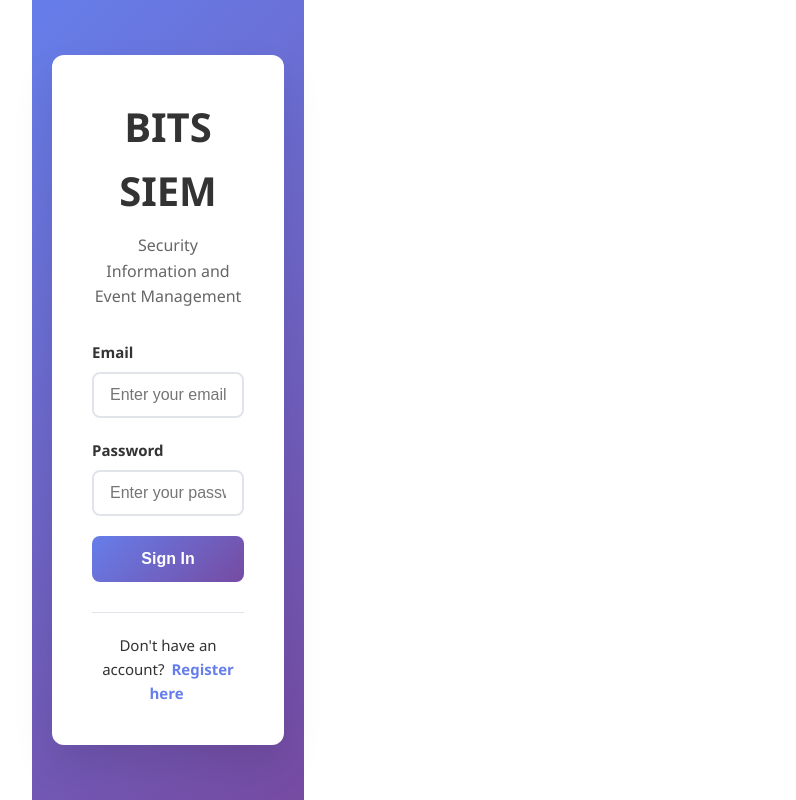
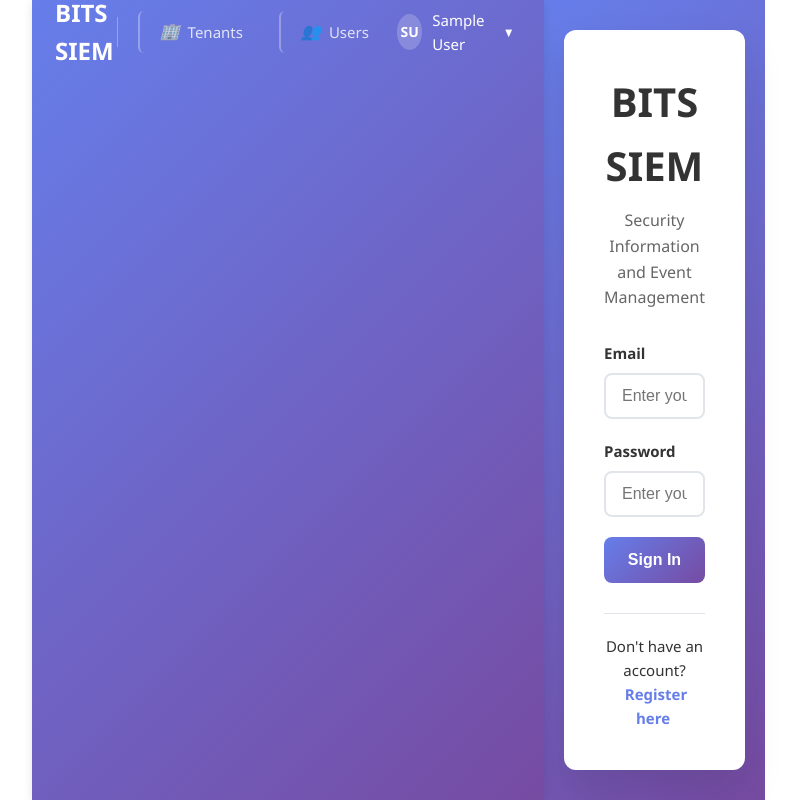
Before and after one commit to ashisays/BITS-SIEM, a Vue app in the folder dashboard/: page /login in a window 1280 px wide. Shown: the whole page, without its empty margins (32-828 px from the left). Built offline with nearby package versions, Linux system fonts and the light colour scheme; sample sign-in values are in the browser's storage.

Commit message:
feat: implement auth management with session tracking and tenant-based access control

```diff
--- a/dashboard/src/App.vue
+++ b/dashboard/src/App.vue
@@ -1,10 +1,23 @@
 <script setup>
-// Main app component - uses router for navigation
+import { onMounted } from 'vue'
+import NavBar from './components/NavBar.vue'
+import { useAuth } from './composables/useAuth'
+
+const { initializeAuth, checkSessionExpiry } = useAuth()
+
+// Initialize authentication on app startup
+onMounted(() => {
+  initializeAuth()
+  checkSessionExpiry()
+})
 </script>
 
 <template>
   <div id="app">
-    <router-view />
+    <NavBar />
+    <main class="main-content">
+      <router-view />
+    </main>
   </div>
 </template>
 
@@ -84,4 +97,17 @@ body {
 .mb-2 { margin-bottom: 0.5rem; }
 .mb-3 { margin-bottom: 1rem; }
 .mb-4 { margin-bottom: 1.5rem; }
+
+/* Main content layout */
+.main-content {
+  min-height: calc(100vh - 64px); /* Subtract navbar height */
+  background-color: #f8f9fa;
+}
+
+/* Override for login/register pages */
+.main-content:has(.login-container),
+.main-content:has(.register-container) {
+  min-height: 100vh;
+  background: transparent;
+}
 </style>
--- a/dashboard/src/components/Login.vue
+++ b/dashboard/src/components/Login.vue
@@ -58,8 +58,10 @@
 <script setup>
 import { ref, onMounted } from 'vue'
 import { useRouter } from 'vue-router'
+import { useAuth } from '../composables/useAuth'
 
 const router = useRouter()
+const { setAuth, clearAuth } = useAuth()
 
 const credentials = ref({
   email: '',
@@ -119,10 +121,8 @@ const handleLogin = async () => {
     if (response.ok) {
       const data = await response.json()
 
-      // Store authentication data
-      localStorage.setItem('jwt', data.token)
-      localStorage.setItem('user', JSON.stringify(data.user))
-      localStorage.setItem('currentTenantId', credentials.value.tenantId)
+      // Use auth composable to manage session
+      setAuth(data.token, data.user, credentials.value.tenantId)
 
       // Redirect to tenant dashboard
       router.push(`/tenant/${credentials.value.tenantId}/dashboard`)
@@ -144,9 +144,7 @@ const handleLogin = async () => {
         role: credentials.value.email.includes('admin') ? 'admin' : 'user'
       }
 
-      localStorage.setItem('jwt', 'mock-jwt-token')
-      localStorage.setItem('user', JSON.stringify(mockUser))
-      localStorage.setItem('currentTenantId', mockUser.tenantId)
+      setAuth('mock-jwt-token', mockUser, mockUser.tenantId)
 
       router.push(`/tenant/${mockUser.tenantId}/dashboard`)
     }
@@ -164,9 +162,7 @@ const emailChanged = () => {
 
 onMounted(() => {
   // Clear any existing auth data
-  localStorage.removeItem('jwt')
-  localStorage.removeItem('user')
-  localStorage.removeItem('currentTenantId')
+  clearAuth()
 })
 </script>
 
--- /dev/null
+++ b/dashboard/src/composables/useAuth.js
@@ -0,0 +1,189 @@
+import { ref, computed, watch } from 'vue'
+import { useRouter } from 'vue-router'
+
+// Global auth state
+const isAuthenticated = ref(false)
+const user = ref(null)
+const currentTenantId = ref(null)
+
+// Initialize auth state from localStorage
+const initializeAuth = () => {
+  const token = localStorage.getItem('jwt')
+  const userStr = localStorage.getItem('user')
+  const tenantId = localStorage.getItem('currentTenantId')
+
+  if (token && userStr) {
+    try {
+      isAuthenticated.value = true
+      user.value = JSON.parse(userStr)
+      currentTenantId.value = tenantId
+    } catch (error) {
+      console.error('Error parsing user data:', error)
+      clearAuth()
+    }
+  } else {
+    clearAuth()
+  }
+}
+
+// Clear auth state
+const clearAuth = () => {
+  isAuthenticated.value = false
+  user.value = null
+  currentTenantId.value = null
+  localStorage.removeItem('jwt')
+  localStorage.removeItem('user')
+  localStorage.removeItem('currentTenantId')
+}
+
+// Set auth state
+const setAuth = (token, userData, tenantId = null) => {
+  localStorage.setItem('jwt', token)
+  localStorage.setItem('user', JSON.stringify(userData))
+
+  if (tenantId) {
+    localStorage.setItem('currentTenantId', tenantId)
+    currentTenantId.value = tenantId
+  }
+
+  isAuthenticated.value = true
+  user.value = userData
+}
+
+// Update current tenant
+const setCurrentTenant = (tenantId) => {
+  currentTenantId.value = tenantId
+  localStorage.setItem('currentTenantId', tenantId)
+}
+
+// Check if user has access to tenant
+const hasAccessToTenant = (tenantId) => {
+  if (!user.value) return false
+
+  // Admin has access to all tenants
+  if (user.value.role === 'admin' || user.value.roles?.includes('admin')) {
+    return true
+  }
+
+  // Check if user belongs to this tenant
+  return user.value.tenantId === tenantId ||
+         user.value.tenants?.includes(tenantId) ||
+         user.value.accessibleTenants?.includes(tenantId)
+}
+
+// Check if user is admin
+const isAdmin = computed(() => {
+  return user.value?.role === 'admin' || user.value?.roles?.includes('admin')
+})
+
+// Get user's accessible tenants
+const getUserTenants = () => {
+  if (!user.value) return []
+
+  // For admin users, return all tenants (this would come from API in real app)
+  if (isAdmin.value) {
+    return [
+      { id: 'acme-corp', name: 'Acme Corporation' },
+      { id: 'beta-industries', name: 'Beta Industries' }
+    ]
+  }
+
+  // For regular users, return their assigned tenants
+  return user.value.tenants || [
+    { id: user.value.tenantId, name: user.value.tenantName || user.value.tenantId }
+  ]
+}
+
+// Session timeout handling
+let sessionTimer = null
+const SESSION_TIMEOUT = 30 * 60 * 1000 // 30 minutes
+
+const resetSessionTimer = () => {
+  if (sessionTimer) clearTimeout(sessionTimer)
+
+  if (isAuthenticated.value) {
+    sessionTimer = setTimeout(() => {
+      console.warn('Session expired')
+      logout()
+    }, SESSION_TIMEOUT)
+  }
+}
+
+// Logout function
+const logout = () => {
+  clearAuth()
+  if (sessionTimer) clearTimeout(sessionTimer)
+
+  // Redirect to login
+  const router = useRouter()
+  router.push('/login')
+}
+
+// Activity tracking for session management
+const trackActivity = () => {
+  if (isAuthenticated.value) {
+    resetSessionTimer()
+    // Update last activity timestamp
+    localStorage.setItem('lastActivity', Date.now().toString())
+  }
+}
+
+// Check for session expiry on page load
+const checkSessionExpiry = () => {
+  const lastActivity = localStorage.getItem('lastActivity')
+  if (lastActivity) {
+    const elapsed = Date.now() - parseInt(lastActivity)
+    if (elapsed > SESSION_TIMEOUT) {
+      console.warn('Session expired due to inactivity')
+      clearAuth()
+      return false
+    }
+  }
+  return true
+}
+
+// Watch for auth changes to manage session timer
+watch(isAuthenticated, (newValue) => {
+  if (newValue) {
+    resetSessionTimer()
+  } else {
+    if (sessionTimer) clearTimeout(sessionTimer)
+  }
+})
+
+// Track user activity
+if (typeof window !== 'undefined') {
+  const activityEvents = ['mousedown', 'mousemove', 'keypress', 'scroll', 'touchstart']
+  activityEvents.forEach(event => {
+    document.addEventListener(event, trackActivity, { passive: true })
+  })
+}
+
+// Main composable function
+export function useAuth() {
+  // Initialize on first use
+  if (!isAuthenticated.value && !user.value) {
+    initializeAuth()
+    checkSessionExpiry()
+  }
+
+  return {
+    // State
+    isAuthenticated: computed(() => isAuthenticated.value),
+    user: computed(() => user.value),
+    currentTenantId: computed(() => currentTenantId.value),
+    isAdmin,
+
+    // Methods
+    setAuth,
+    clearAuth,
+    logout,
+    setCurrentTenant,
+    hasAccessToTenant,
+    getUserTenants,
+    initializeAuth,
+    checkSessionExpiry,
+    trackActivity,
+    resetSessionTimer
+  }
+}
--- a/dashboard/src/views/Dashboard.vue
+++ b/dashboard/src/views/Dashboard.vue
@@ -1,14 +1,204 @@
 <template>
   <div class="dashboard">
-    <h1>Tenant Dashboard</h1>
-    <SourceConfig />
-    <Notifications />
-    <DiagnosisReports />
+    <div class="dashboard-header">
+      <div class="container">
+        <h1>{{ currentTenant?.name || 'Tenant' }} Dashboard</h1>
+        <p class="dashboard-subtitle">Security Information and Event Management</p>
+      </div>
+    </div>
+
+    <div class="dashboard-content">
+      <div class="container">
+        <div class="dashboard-grid">
+          <div class="dashboard-card">
+            <h2>📊 Quick Stats</h2>
+            <div class="stats-grid">
+              <div class="stat-item">
+                <span class="stat-number">{{ stats.totalEvents }}</span>
+                <span class="stat-label">Total Events</span>
+              </div>
+              <div class="stat-item">
+                <span class="stat-number">{{ stats.activeSources }}</span>
+                <span class="stat-label">Active Sources</span>
+              </div>
+              <div class="stat-item">
+                <span class="stat-number">{{ stats.alerts }}</span>
+                <span class="stat-label">Alerts</span>
+              </div>
+              <div class="stat-item">
+                <span class="stat-number">{{ stats.uptime }}</span>
+                <span class="stat-label">Uptime</span>
+              </div>
+            </div>
+          </div>
+
+          <div class="dashboard-section">
+            <SourceConfig />
+          </div>
+
+          <div class="dashboard-section">
+            <Notifications />
+          </div>
+
+          <div class="dashboard-section">
+            <DiagnosisReports />
+          </div>
+        </div>
+      </div>
+    </div>
   </div>
 </template>
 
 <script setup>
+import { ref, computed, onMounted } from 'vue'
+import { useRoute } from 'vue-router'
+import { useAuth } from '../composables/useAuth'
 import SourceConfig from '../components/SourceConfig.vue'
 import Notifications from '../components/Notifications.vue'
 import DiagnosisReports from '../components/DiagnosisReports.vue'
+
+const route = useRoute()
+const { user, currentTenantId } = useAuth()
+
+const stats = ref({
+  totalEvents: '12.4K',
+  activeSources: '8',
+  alerts: '3',
+  uptime: '99.9%'
+})
+
+const currentTenant = computed(() => {
+  const tenantId = route.params.tenantId || currentTenantId.value
+  if (!tenantId) return null
+
+  // Mock tenant data - in real app this would come from API/store
+  const tenants = {
+    'acme-corp': { id: 'acme-corp', name: 'Acme Corporation' },
+    'beta-industries': { id: 'beta-industries', name: 'Beta Industries' }
+  }
+
+  return tenants[tenantId] || { id: tenantId, name: tenantId }
+})
+
+onMounted(() => {
+  // Fetch dashboard stats
+  // This would be an API call in a real application
+  console.log(`Loading dashboard for tenant: ${route.params.tenantId}`)
+})
 </script>
+
+<style scoped>
+.dashboard {
+  min-height: calc(100vh - 64px);
+}
+
+.dashboard-header {
+  background: linear-gradient(135deg, #667eea 0%, #764ba2 100%);
+  color: white;
+  padding: 40px 0;
+}
+
+.dashboard-header h1 {
+  font-size: 2.5rem;
+  font-weight: bold;
+  margin: 0 0 10px 0;
+}
+
+.dashboard-subtitle {
+  font-size: 1.1rem;
+  opacity: 0.9;
+  margin: 0;
+}
+
+.dashboard-content {
+  padding: 40px 0;
+}
+
+.dashboard-grid {
+  display: grid;
+  gap: 30px;
+  grid-template-columns: 1fr;
+}
+
+.dashboard-card {
+  background: white;
+  border-radius: 12px;
+  padding: 30px;
+  box-shadow: 0 2px 10px rgba(0, 0, 0, 0.1);
+  border: 1px solid #e9ecef;
+}
+
+.dashboard-card h2 {
+  margin: 0 0 20px 0;
+  color: #333;
+  font-size: 1.5rem;
+}
+
+.stats-grid {
+  display: grid;
+  grid-template-columns: repeat(auto-fit, minmax(150px, 1fr));
+  gap: 20px;
+}
+
+.stat-item {
+  text-align: center;
+  padding: 20px;
+  background: #f8f9fa;
+  border-radius: 8px;
+  border: 1px solid #e9ecef;
+}
+
+.stat-number {
+  display: block;
+  font-size: 2rem;
+  font-weight: bold;
+  color: #667eea;
+  margin-bottom: 5px;
+}
+
+.stat-label {
+  font-size: 0.9rem;
+  color: #666;
+  text-transform: uppercase;
+  letter-spacing: 0.5px;
+}
+
+.dashboard-section {
+  background: white;
+  border-radius: 12px;
+  padding: 30px;
+  box-shadow: 0 2px 10px rgba(0, 0, 0, 0.1);
+  border: 1px solid #e9ecef;
+}
+
+/* Responsive Design */
+@media (min-width: 768px) {
+  .dashboard-grid {
+    grid-template-columns: repeat(2, 1fr);
+  }
+}
+
+@media (min-width: 1024px) {
+  .dashboard-grid {
+    grid-template-columns: 1fr 1fr;
+  }
+
+  .dashboard-card {
+    grid-column: 1 / -1;
+  }
+}
+
+@media (max-width: 768px) {
+  .dashboard-header h1 {
+    font-size: 2rem;
+  }
+
+  .dashboard-content {
+    padding: 20px 0;
+  }
+
+  .stats-grid {
+    grid-template-columns: repeat(2, 1fr);
+  }
+}
+</style>
```
